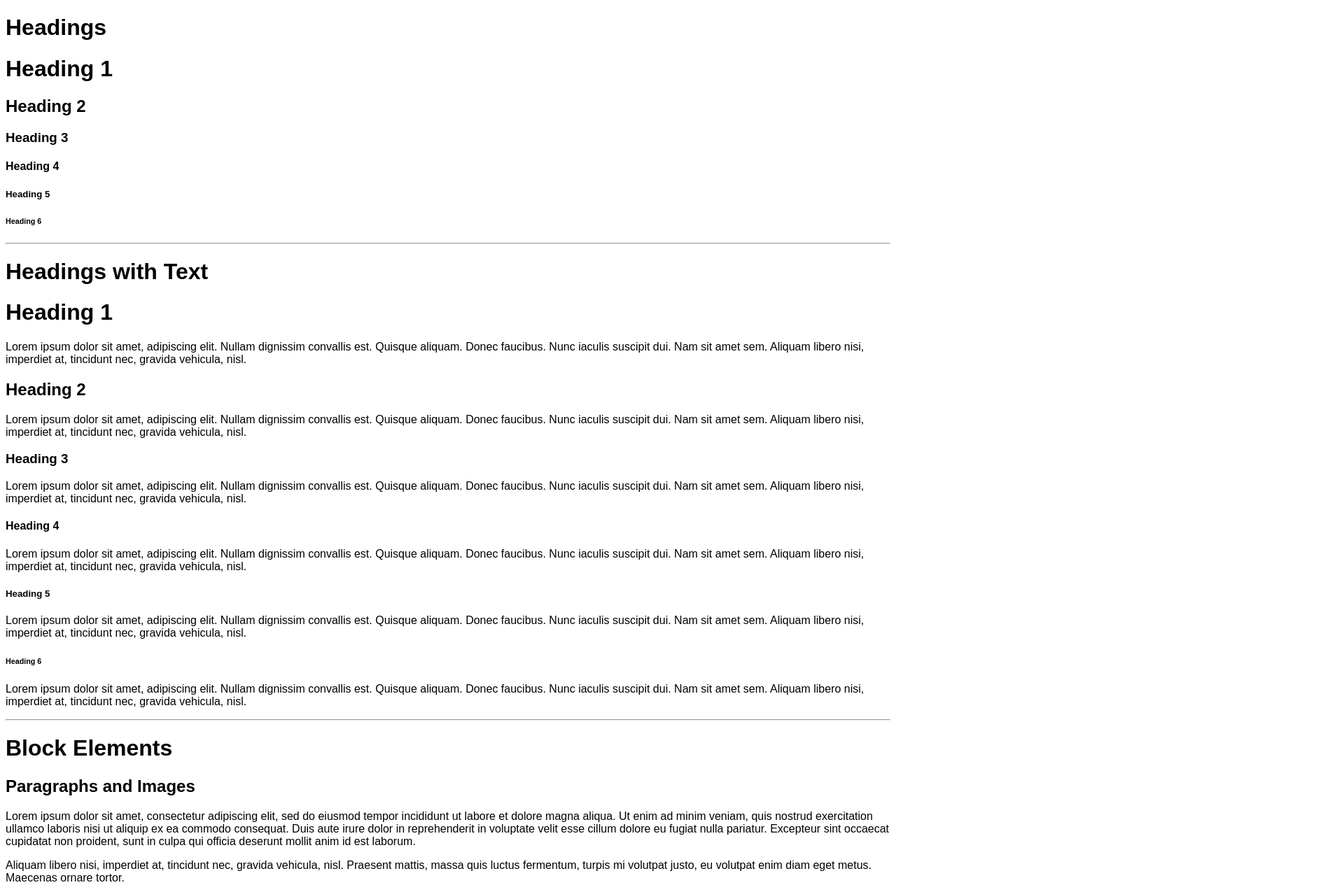
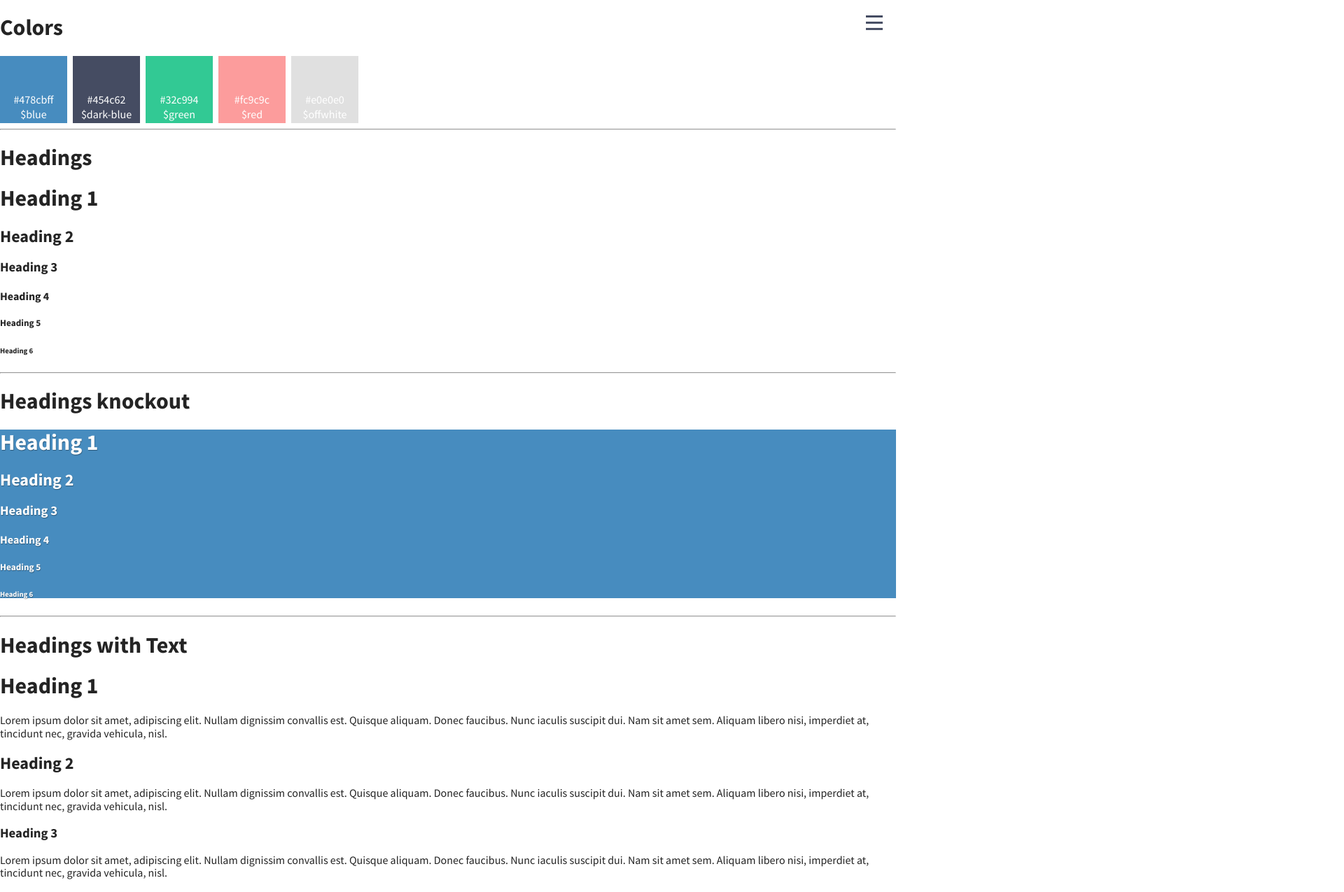
Before and after one commit to pcvonz/godot-styleguide, a website built with webpack: page src/template.ejs in a window 1280 px wide. Shown: the top 1275 px of the page at 70% size, 1920 px wide, since content can reach past the window. Built offline with nearby package versions, Linux system fonts and the light colour scheme; files whose address does not match are found by name.

Commit message:
Added colors and menu

```diff
--- a/package.json
+++ b/package.json
@@ -28,7 +28,7 @@
     "webpack": "^3.5.5",
     "webpack-dev-middleware": "^1.12.0",
     "webpack-dev-server": "^2.9.4",
-    "webpack-merge": "^4.1.0",
+    "webpack-merge": "^4.1.1",
     "webpack-svg-icon-system": "^0.3.4"
   },
   "dependencies": {
@@ -37,6 +37,7 @@
     "html-webpack-plugin": "^2.30.1",
     "html-webpack-template": "^6.0.2",
     "is-event-supported": "^1.0.1",
+    "normalize-scss": "^7.0.0",
     "normalize.css": "^7.0.0",
     "smoothscroll-polyfill": "^0.4.0"
   },
--- a/src/index.js
+++ b/src/index.js
@@ -1 +1,26 @@
 import './scss/style.scss';
+
+// https://developer.mozilla.org/en-US/Add-ons/Code_snippets/QuerySelector
+function $ (selector, el) {
+     if (!el) {el = document;}
+     return el.querySelector(selector);
+}
+function $$ (selector, el) {
+     if (!el) {el = document;}
+     return el.querySelectorAll(selector);
+     // Note: the returned object is a NodeList.
+     // If you'd like to convert it to a Array for convenience, use this instead:
+     // return Array.prototype.slice.call(el.querySelectorAll(selector));
+}
+// generate nav
+
+let navList = $("#nav ul");
+let navItems = $$("h1.scaffold-menu");
+navItems.forEach(el => {
+  let li = document.createElement('li');
+  let a = document.createElement('a')
+  a.href = `#${el.id}`;
+  a.innerHTML = el.innerHTML;
+  li.appendChild(a);
+  navList.appendChild(li);
+});
--- /dev/null
+++ b/src/scss/global/abstract.scss
@@ -0,0 +1,6 @@
+html {
+  box-sizing: border-box;
+}
+*, *:before, *:after {
+  box-sizing: inherit;
+}
--- /dev/null
+++ b/src/scss/global/colors.scss
@@ -0,0 +1,21 @@
+$red: #fc9c9c;
+$dark-blue: #454c62;
+$offwhite: #e0e0e0;
+$green: #32c994;
+$blue: #478cbf;
+
+.background-red {
+  background-color:$red;
+}
+.background-blue {
+  background-color:$blue;
+}
+.background-green{
+  background-color:$green;
+}
+.background-offwhite{
+  background-color:$offwhite;
+}
+.background-dark-blue{
+  background-color: $dark-blue;
+}
--- a/src/scss/global/typography.scss
+++ b/src/scss/global/typography.scss
@@ -1,5 +1,15 @@
-$sans-serif: sans-serif;
+@import url('https://fonts.googleapis.com/css?family=Source+Sans+Pro:300,400,600,700,900');
+$sans-serif: 'Source Sans Pro', sans-serif;
 
 body {
   font-family: $sans-serif;
+  color: #242424;
 }
+
+.text-shadow {
+  text-shadow: 0.5px 0.7px 1px rgba(0,0,0,.38);
+}
+
+.knockout {
+  color: white;
+}
--- /dev/null
+++ b/src/scss/menu.scss
@@ -0,0 +1,101 @@
+$tablet: 800px;
+body{
+  overflow-x: hidden;
+  scroll-behavior: smooth;
+}
+label{
+  cursor: pointer;
+  svg {
+    z-index: 1;
+    height: 24px;
+    width: 24px;
+    padding: 0 5px 2px 5px;
+    border-bottom: 5px solid $offwhite;
+    height: 35px;
+    width: 35px;
+    background-color: $dark-blue;
+    @include breakpoint($tablet) {
+      padding: unset;
+      border-bottom: unset;
+      background-color: unset;
+      height: 24px;
+      width: 24px;
+      fill: $dark-blue;
+    }
+    top: 1.2em;
+    right: 1.2em;
+    position: fixed;
+    @include breakpoint($tablet) {
+      position: fixed;
+    }
+    transition: fill .2s;
+  }
+}
+input[id=nav]{
+  display: none;
+}
+input[id=nav]:checked ~ #nav {
+  width: 100vw;
+  overflow: hidden;
+  @include breakpoint($tablet) {
+    position: fixed;
+    width: 50%;
+  }
+}
+
+input[id=nav]:checked ~ label {
+  svg {
+    fill: white;
+  }
+}
+#nav {
+  height: 100vh;
+  position: fixed;
+  top: 0;
+  width: 0;
+  overflow: hidden;
+  color: white;
+  background-color: $dark-blue;
+  transition: width .2s;
+  @include breakpoint($tablet) {
+    position: fixed;
+    right: -25px;
+  }
+  ul {
+    li:first-child {
+      margin-top: 2em;
+    }
+    li:hover {
+      background-color: $offwhite;
+    }
+    // Hide scroll bar
+    width: 100%;
+    height: 90%;
+    overflow-y: scroll;
+    -webkit-overflow-scrolling: touch;
+    overflow-x: hidden;
+
+    flex-direction: column;
+    display: flex;
+    justify-content: flex-start;
+    list-style: none;
+    padding: 0;
+    a {
+      padding: 1em;
+      width: 100%;
+      height: 100%;
+      color: white;
+      text-decoration: none;
+      width: 100%;
+      height: 100%;
+      display: inline-block;
+    }
+    a:visited {
+      color: inherit;
+
+    }
+    #selected {
+      background-color: $blue;
+    }
+  }
+}
--- a/src/scss/style.scss
+++ b/src/scss/style.scss
@@ -1,8 +1,18 @@
+// libraries
+@import '~normalize.css/normalize';
+@import '~breakpoint-sass/stylesheets/breakpoint';
+
 // global
 @import 'global/typography';
+@import 'global/colors';
+@import 'global/abstract';
 
 // layout
 
 // modules
 
 // states
+
+// Styleguide specific
+@import 'scaffolding';
+@import 'menu';
--- a/src/template.ejs
+++ b/src/template.ejs
@@ -4,10 +4,74 @@
     <meta charset="utf-8">
     <meta content="ie=edge" http-equiv="x-ua-compatible">
     <title><%= htmlWebpackPlugin.options.title %></title>
-
+    <link href="/style.scss" rel="stylesheet" type="text/css"></link>
   </head>
   <body>
-    <h1 id="headings">Headings</h1>
+  <input type="checkbox" id="nav"> </input>
+  <label class="menuanim" for="nav">
+    <svg
+       id="svg1977"
+       version="1.1"
+       viewBox="0 0 8 8"
+       height="8"
+       width="8">
+      <metadata
+         id="metadata1983">
+        <rdf:RDF>
+          <cc:Work
+             rdf:about="">
+            <dc:format>image/svg+xml</dc:format>
+            <dc:type
+               rdf:resource="http://purl.org/dc/dcmitype/StillImage" />
+            <dc:title></dc:title>
+          </cc:Work>
+        </rdf:RDF>
+      </metadata>
+      <defs
+         id="defs1981" />
+      <path
+         id="path1989"
+         transform="translate(0,1)"
+         d="M 0,0 V 1 H 8 V 0 Z" />
+      <path
+         id="path1987"
+         transform="translate(0,1)"
+         d="m 0,2.97 v 1 h 8 v -1 z" />
+      <path
+         id="path1975"
+         transform="translate(0,1)"
+         d="m 0,5.97 v 1 h 8 v -1 z" />
+    </svg>
+  </label>
+    <nav id="nav">
+      <ul>
+      </ul>
+    </nav>
+    <h1 class="scaffold-menu" id="Colors">Colors</h1>
+    <div style="display: flex; flex-wrap: wrap;" class="color-boxes">
+      <div  class="background-blue">
+        <p> #478cbff </p>
+        <p> $blue </p>
+      </div>
+      <div class="background-dark-blue">
+        <p> #454c62 </p>
+        <p> $dark-blue </p>
+      </div>
+      <div class="background-green">
+        <p> #32c994 </p>
+        <p> $green </p>
+      </div>
+      <div class="background-red">
+        <p> #fc9c9c </p>
+        <p> $red </p>
+      </div>
+      <div class="background-offwhite">
+        <p> #e0e0e0 </p>
+        <p> $offwhite </p>
+      </div>
+    </div>
+<hr />
+    <h1 class="scaffold-menu" id="headings">Headings</h1>
 
 <h1>Heading 1</h1>
 <h2>Heading 2</h2>
@@ -17,8 +81,18 @@
 <h6>Heading 6</h6>
 
 <hr />
+    <h1 class="scaffold-menu" id="headings">Headings knockout </h1>
+    <div class="background-blue knockout">
+      <h1 class="text-shadow">Heading 1</h1>
+      <h2 class="text-shadow">Heading 2</h2>
+      <h3 class="text-shadow">Heading 3</h3>
+      <h4 class="text-shadow">Heading 4</h4>
+      <h5 class="text-shadow">Heading 5</h5>
+      <h6 class="text-shadow">Heading 6</h6>
+    </div>
 
-<h1 id="headings-with-text">Headings with Text</h1>
+<hr />
+<h1 class="scaffold-menu" id="headings-with-text">Headings with Text</h1>
 
 <h1>Heading 1</h1>
 <p>Lorem ipsum dolor sit amet, adipiscing elit. Nullam dignissim convallis est. Quisque aliquam. Donec faucibus. Nunc iaculis suscipit dui. Nam sit amet sem. Aliquam libero nisi, imperdiet at, tincidunt nec, gravida vehicula, nisl.</p>
@@ -35,7 +109,7 @@
 
 <hr />
 
-<h1 id="text-block">Block Elements</h1>
+<h1 class="scaffold-menu" id="text-block">Block Elements</h1>
 
 <h2 id="paragraph">Paragraphs and Images</h2>
 
@@ -70,7 +144,7 @@
 
 <hr />
 
-<h1 id="text-elements"> Text Elements</h1>
+<h1 class="scaffold-menu" id="text-elements"> Text Elements</h1>
 
 <p>The <a href="#">a element</a> and <a href="https://example.com" target="_blank">external a element</a> examples</p>
 <p>The <abbr>abbr element</abbr> and an <abbr title="Abbreviation">abbr</abbr> element with title examples</p>
@@ -101,7 +175,7 @@
 
 <hr />
 
-<h1 id="monospace">Monospace / Preformatted</h1>
+<h1 class="scaffold-menu" id="monospace">Monospace / Preformatted</h1>
 <p>Code block wrapped in "pre" and "code" tags</p>
 <pre><code>// Loop through Divs using Javascript.
 var divs = document.querySelectorAll('div'), i;
@@ -114,7 +188,7 @@ for (i = 0; i < divs.length; ++i) {
 
 <hr />
 
-<h1 id="list-types">List Types</h1>
+<h1 class="scaffold-menu" id="list-types">List Types</h1>
 
 <h2 id="ordered-list">Ordered List</h2>
 <ol>
@@ -164,7 +238,7 @@ for (i = 0; i < divs.length; ++i) {
 
 <hr />
 
-<h1 id="tables">Tables</h1>
+<h1 class="scaffold-menu" id="tables">Tables</h1>
 
 <table cellspacing="0" cellpadding="0">
   <caption>This is a table caption</caption>
@@ -196,7 +270,7 @@ for (i = 0; i < divs.length; ++i) {
 
 <hr />
 
-<h1 id="media-elements">Media</h1>
+<h1 class="scaffold-menu" id="media-elements">Media</h1>
 
 <h2>The Audio Element:</h2>
 <audio controls>
@@ -219,7 +293,7 @@ for (i = 0; i < divs.length; ++i) {
 
 <hr />
 
-<h1 id="form-elements">Form Elements</h1>
+<h1 class="scaffold-menu" id="form-elements">Form Elements</h1>
 
 <p>The Fieldset:</p>
 <fieldset>
@@ -364,5 +438,24 @@ for (i = 0; i < divs.length; ++i) {
   </form>
 
 </fieldset>
+<hr />
+<h1 class="scaffold-menu" id="patterns"> Patterns </h1>
+<style>
+.color-boxes div {
+  display: flex;
+  flex-direction: column;
+  justify-content: flex-end;
+  align-items: center;
+  width: 6em;
+  height: 6em;
+  margin-right: .5em;
+}
+
+.color-boxes div p {
+  color: white;
+  margin: 0;
+  margin-bottom: .2em;
+}
+</style>
   </body>
 </html>
```
Also changed, not shown: src/scss/scaffolding.scss (added), 1 other file.
